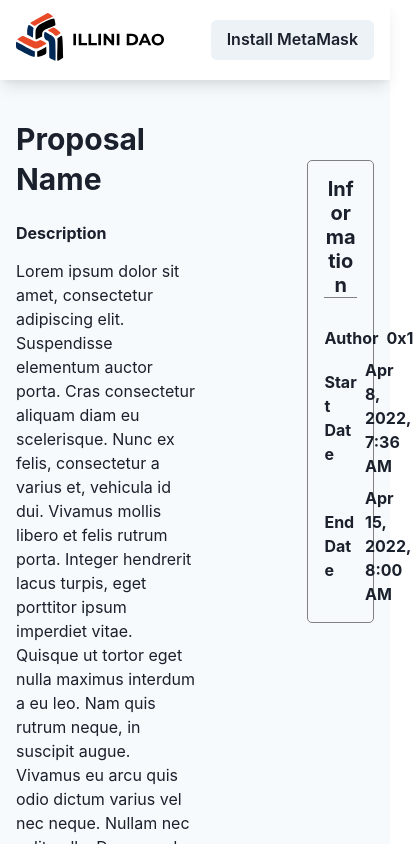
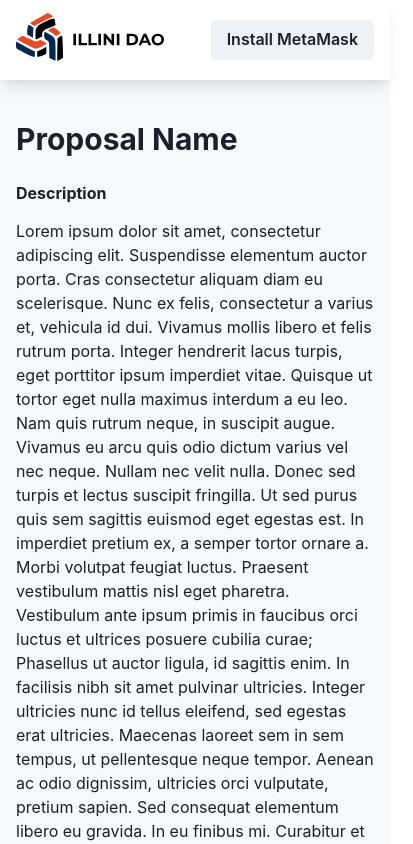
Before and after one commit to IlliniBlockchain/dao-token, a React (Create React App) app in the folder client/: page /proposals/0x1 in a window 390 px wide. Shown: the top 844 px of the page, 413 px wide, since content can reach past the window. Built offline with nearby package versions, Linux system fonts and the light colour scheme.

Commit message:
Improve responsiveness

```diff
--- a/client/src/pages/FullScreenProposal.jsx
+++ b/client/src/pages/FullScreenProposal.jsx
@@ -12,7 +12,7 @@ import {
 import { Navbar } from '../components/NavBar';
 
 export const FullScreenProposal = () => {
-  const colCount = useBreakpoint({ base: 7, sm: 4, md: 3 });
+  const colCount = useBreakpoint({ base: 7, sm: 4, md: 4 });
   console.log(colCount);
 
   return (
@@ -21,12 +21,14 @@ export const FullScreenProposal = () => {
       <Container minW="90%">
         <Grid
           templateColumns={`repeat(${
-            colCount === 'md' || colCount === 'sm' ? 4 : 7
+            colCount === 'md' || colCount === 'sm' || colCount === 'base'
+              ? 4
+              : 7
           }, 1fr)`}
           h="100vh"
           gap="50px"
         >
-          <GridItem rowSpan={2} colSpan={4}>
+          <GridItem rowSpan={2} colSpan={6}>
             <Heading>Proposal Name</Heading>
 
             <Heading as="h6" size="sm" mt={6}>
@@ -62,11 +64,14 @@ export const FullScreenProposal = () => {
               adipiscing elit.
             </Text>
           </GridItem>
-          <GridItem rowSpan={2} colSpan={1} />
           <GridItem
             rowSpan={2}
-            colSpan={colCount === 'md' || colCount === 'sm' ? 4 : 2}
-            w="100%"
+            colSpan={
+              colCount === 'md' || colCount === 'sm' || colCount === 'base'
+                ? 6
+                : 1
+            }
+            minW="300px"
           >
             <VStack
               w="100%"
@@ -100,24 +105,6 @@ export const FullScreenProposal = () => {
                 <Text>Apr 15, 2022, 8:00 AM</Text>
               </HStack>
             </VStack>
-            {/* <TableContainer>
-              <Table size="sm">
-                <Tbody>
-                  <Tr>
-                    <Td>Author</Td>
-                    <Td>0x123</Td>
-                  </Tr>
-                  <Tr>
-                    <Td>Start Date</Td>
-                    <Td>Apr 8, 2022, 7:36 AM</Td>
-                  </Tr>
-                  <Tr>
-                    <Td>End date</Td>
-                    <Td>Apr 15, 2022, 8:00 AM</Td>
-                  </Tr>
-                </Tbody>
-              </Table>
-            </TableContainer> */}
           </GridItem>
         </Grid>
       </Container>
```
